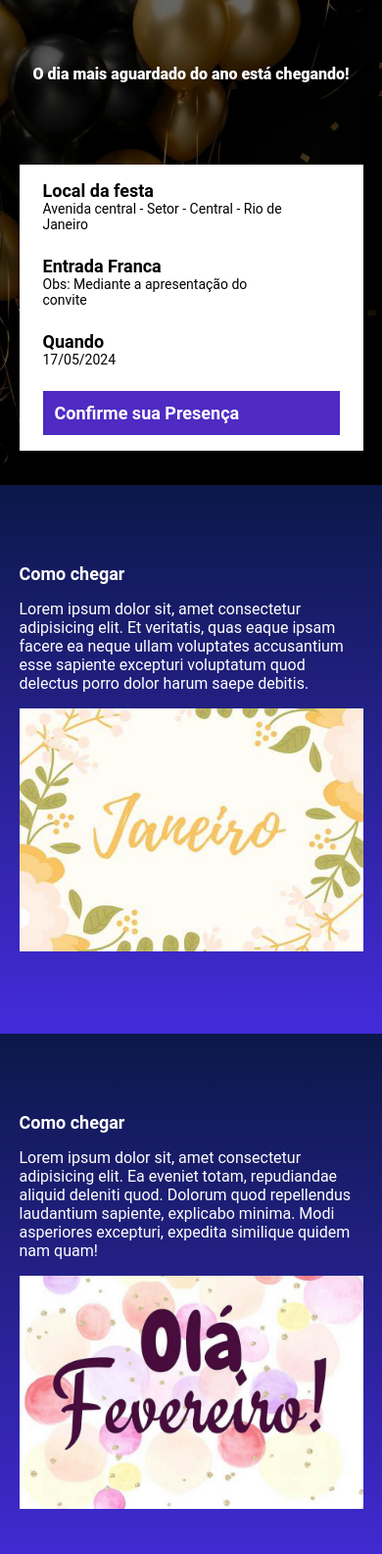
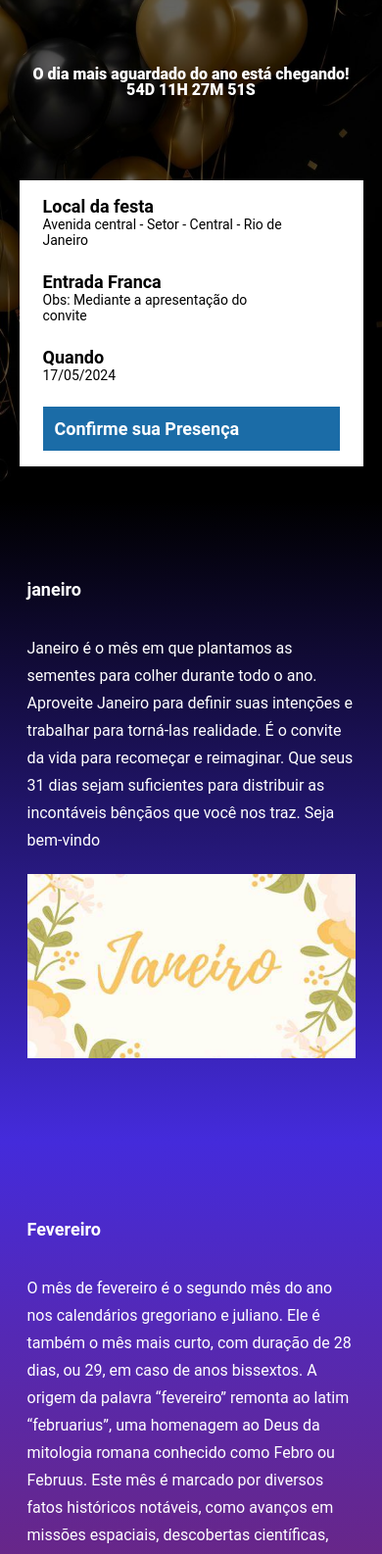
Before and after one commit to davisdeus/EBAC_countdown_22, a website built with Parcel: page src/index.html in a window 390 px wide. Shown: the part 151-1737 px from the top of the page at 98% size. Built offline with nearby package versions, Linux system fonts and the light colour scheme.

Commit message:
concluindo o background linear-gradient e criando a contagem regressiva

```diff
--- a/package.json
+++ b/package.json
@@ -4,6 +4,7 @@
   "description": "",
   "scripts": {
     "dev": "parcel src/index.html src/styles/style.scss src/scripts/script.js",
+    "build": "parcel build src/index.html",
     "test": "echo \"Error: no test specified\" && exit 1"
   },
   "author": "",
--- a/src/index.html
+++ b/src/index.html
@@ -11,6 +11,7 @@
     <link href="https://fonts.googleapis.com/css2?family=Roboto:wght@400;700;900&display=swap" rel="folha de estilo">
 
     <link rel="stylesheet" href="./styles/style.scss">
+    <link rel="stylesheet" href="https://unpkg.com/aos@next/dist/aos.css" />
 </head>
 
 <body>
@@ -18,7 +19,7 @@
         <div class="container">
             <img class="hero__logo" src="./images/logo.png" alt="logo">
             <p class="hero__text">
-                O dia mais aguardado do ano está chegando!
+                O dia mais aguardado do ano está chegando! <span id="contador"></span>
             </p>
 
             <div class="infoBar">
@@ -45,15 +46,16 @@
         </div>
     </header>
 
-    <section class="event event--comoChegar">
-        <div class="container">
+    <section class="event event--janeiro">
+        <div class="container" data-aos="fade-right">
             <div class="event__details">
-                <h2 class="event__details__title">Como chegar</h2>
+                <h2 class="event__details__title">janeiro</h2>
 
-                <p>
-                    Lorem ipsum dolor sit, amet consectetur adipisicing elit. Et veritatis, quas eaque ipsam facere ea
-                    neque ullam voluptates accusantium esse sapiente excepturi voluptatum quod delectus porro dolor
-                    harum saepe debitis.
+                <p class="event__details__description">
+                    Janeiro é o mês em que plantamos as sementes para colher durante todo o ano. Aproveite Janeiro para
+                    definir suas intenções e trabalhar para torná-las realidade. É o convite da vida para recomeçar e
+                    reimaginar. Que seus 31 dias sejam suficientes para distribuir as incontáveis bênçãos que você nos
+                    traz. Seja bem-vindo
                 </p>
             </div>
 
@@ -62,15 +64,18 @@
         </div>
     </section>
 
-    <section class="event event--comoChegar">
-        <div class="container">
+    <section class="event event--fevereiro event--image-left">
+        <div class="container" data-aos="fade-left">
             <div class="event__details">
-                <h2 class="event__details__title">Como chegar</h2>
+                <h2 class="event__details__title">Fevereiro</h2>
 
-                <p>
-                    Lorem ipsum dolor sit, amet consectetur adipisicing elit. Ea eveniet totam, repudiandae aliquid
-                    deleniti quod. Dolorum quod repellendus laudantium sapiente, explicabo minima. Modi asperiores
-                    excepturi, expedita similique quidem nam quam!
+                <p class="event__details__description">
+                    O mês de fevereiro é o segundo mês do ano nos calendários gregoriano e juliano. Ele é também o mês
+                    mais curto, com duração de 28 dias, ou 29, em caso de anos bissextos. A origem da palavra
+                    “fevereiro” remonta ao latim “februarius”, uma homenagem ao Deus da mitologia romana conhecido como
+                    Febro ou Februus. Este mês é marcado por diversos fatos históricos notáveis, como avanços em missões
+                    espaciais, descobertas científicas, atos de golpes de estado e celebrações como o Carnaval e o Dia
+                    do Frevo. Além disso, a Quarta-Feira de Cinzas marca o início do período de Quaresma.
                 </p>
             </div>
 
@@ -79,15 +84,15 @@
         </div>
     </section>
 
-    <section class="event event--comoChegar">
-        <div class="container">
+    <section class="event event--marco">
+        <div class="container" data-aos="fade-right">
             <div class="event__details">
-                <h2 class="event__details__title">Como chegar</h2>
+                <h2 class="event__details__title">Março</h2>
 
-                <p>
-                    Lorem, ipsum dolor sit amet consectetur adipisicing elit. Beatae quos accusamus molestiae
-                    dignissimos. Maiores expedita, asperiores dignissimos sequi repudiandae, itaque quisquam facilis
-                    tempore quas ipsum sit corporis culpa omnis quo!
+                <p class="event__details__description">
+                    Março, o terceiro mês do ano no calendário gregoriano, marca um período de transição e renovação.
+                    Com seus 31 dias, situa-se entre fevereiro e abril, simbolizando a passagem do inverno para a
+                    primavera no hemisfério norte.
                 </p>
             </div>
 
@@ -96,15 +101,18 @@
         </div>
     </section>
 
-    <section class="event event--comoChegar">
-        <div class="container">
+    <section class="event event--abril event--image-left">
+        <div class="container" data-aos="fade-left">
             <div class="event__details">
-                <h2 class="event__details__title">Como chegar</h2>
+                <h2 class="event__details__title">Abril</h2>
 
-                <p>
-                    Lorem, ipsum dolor sit amet consectetur adipisicing elit. Beatae quos accusamus molestiae
-                    dignissimos. Maiores expedita, asperiores dignissimos sequi repudiandae, itaque quisquam facilis
-                    tempore quas ipsum sit corporis culpa omnis quo!
+                <p class="event__details__description">
+                    O mês de abril traz consigo várias datas comemorativas e eventos importantes. Aqui estão algumas
+                    delas:
+
+                    Dia da Mentira (1º de abril): Uma data em que algumas pessoas fazem brincadeiras com os amigos.
+                    Dia Mundial de Conscientização do Autismo (2 de abril): Criado para combater o preconceito e
+                    discriminação em relação ao Transtorno do Espectro Autista (TEA).
                 </p>
             </div>
 
@@ -113,12 +121,12 @@
         </div>
     </section>
 
-    <section class="event event--comoChegar">
-        <div class="container">
+    <section class="event event--maio">
+        <div class="container" data-aos="fade-right">
             <div id="map" class="event__details">
-                <h2 class="event__details__title">Como chegar</h2>
+                <h2 class="event__details__title">Maio</h2>
 
-                <iframe class="event__details__description event__details__description__maps"
+                <iframe class=" event__details__maps"
                     src="https://www.google.com/maps/embed?pb=!1m28!1m12!1m3!1d416.0541745800246!2d-48.21822610631995!3d-7.218393306669226!2m3!1f0!2f0!3f0!3m2!1i1024!2i768!4f13.1!4m13!3e6!4m5!1s0x92d90dde5d8c4ffb%3A0x4a30e815e64dc4fc!2zQXJhZ3Vhw61uYSwgVE8!3m2!1d-7.191563299999999!2d-48.2094801!4m5!1s0x92d90f0cf73653cf%3A0x1ef6b27ca29ece02!2sComplexo%20Poliesportivo%20Pedro%20Quaresma%2C%20Av.%20Via%20Lago%2C%20Ch.%20Xixebal%2C%20Qd.%2002%2C%20s%2Fn%20-%20setor%20Mans%C3%B5es%20do%20Lago%2C%20Aragua%C3%ADna%20-%20TO!3m2!1d-7.2182581!2d-48.218100299999996!5e0!3m2!1spt-BR!2sbr!4v1711044823230!5m2!1spt-BR!2sbr"
                     style="border:0;" allowfullscreen="" loading="lazy" referrerpolicy="no-referrer-when-downgrade">
                 </iframe>
@@ -129,6 +137,7 @@
         </div>
     </section>
 
+    <script src="https://unpkg.com/aos@next/dist/aos.js"></script>
     <script src="./scripts/script.js"></script>
 </body>
 
--- a/src/scripts/script.js
+++ b/src/scripts/script.js
@@ -0,0 +1,41 @@
+
+AOS.init();
+
+const dateEvent = new Date("may 17, 2024 12:00:00");
+// const dataDoEvento = new Date("may 17, 2024 12:00:00");
+const timeStampEvent = dateEvent.getTime();
+// const horaDoEvento = dataDoEvento.getTime();
+
+const countingTheHours = setInterval(function () {
+    const now = new Date();
+    // const agora = new Date();
+    const timeStampCurrent = now.getTime();
+    // const dataAtual = agora.getTime();
+
+    const distanceToTheEvent = timeStampEvent - timeStampCurrent;
+    // const distanciaParaOEvento = horaDoEvento - dataAtual;
+
+
+    const dayIsMs = 1000 * 60 * 60 * 24;
+    const hoursIsMs = 1000 * 60 * 60;
+    const minutesIsMs = 1000 * 60;
+    const secondsIsMs = 1000;
+
+    const daysToEvent = Math.floor(distanceToTheEvent / dayIsMs);
+    const hoursToEvent = Math.floor((distanceToTheEvent % dayIsMs) / hoursIsMs);
+    const minutesToEvent = Math.floor((distanceToTheEvent % hoursIsMs) / minutesIsMs);
+    const secondsToEvent = Math.floor((distanceToTheEvent % minutesIsMs) / secondsIsMs);
+
+    console.log(daysToEvent);
+    console.log(hoursToEvent);
+    console.log(minutesToEvent);
+    console.log(secondsToEvent);
+
+    document.getElementById('contador').innerHTML = `${daysToEvent}D ${hoursToEvent}H ${minutesToEvent}M ${secondsToEvent}S`
+
+    if (distanceToTheEvent < 0) {
+        clearInterval(countingTheHours);
+        document.getElementById('contador').innerHTML = `O dia tão esperado chegou, 17 de maio de 2024!`;
+    }
+
+}, 1000);
--- a/src/styles/_event.scss
+++ b/src/styles/_event.scss
@@ -3,38 +3,53 @@
 .event {
     padding: 80px 0;
 
-    &--comoChegar {
-        background-image: linear-gradient(variables.$darkBlue1, variables.$perple);
+    &--janeiro {
+        background-image: linear-gradient(variables.$secondaryTextColor, variables.$perple);
 
     }
 
-    &--comoChegar {
-        background-image: linear-gradient(variables.$darkBlue1, variables.$perple);
+    &--fevereiro {
+        background-image: linear-gradient(variables.$perple, variables.$darkRed);
 
     }
 
-    &--comoChegar {
-        background-image: linear-gradient(variables.$darkBlue1, variables.$perple);
+    &--marco {
+        background-image: linear-gradient(variables.$darkRed, variables.$darkYellow);
 
     }
 
-    &--comoChegar {
-        background-image: linear-gradient(variables.$darkBlue1, variables.$perple);
+    &--abril {
+        background-image: linear-gradient(variables.$darkYellow, variables.$pink);
 
+    }
+
+    &--maio {
+        background-image: linear-gradient(variables.$pink, variables.$darkBlue2);
+
+    }
+
+    &--image-left {
+        .container {
+            flex-direction: row-reverse;
+        }
     }
 
     .container {
         display: flex;
+        gap: 40px;
 
     }
 
     &__image {
-        max-width: 360px;
-        max-height: 300px;
+        width: 360px;
+        max-width: 100%;
+        aspect-ratio: 16 / 9;
+        object-fit: cover;
+        object-position: center;
+
     }
 
     &__details {
-        margin-right: 40px;
 
         &__title {
             color: variables.$textColor;
@@ -48,26 +63,31 @@
         }
     }
 
-    @media (max-width: 640px) {
+    @media (max-width: 760px) {
+
         .container {
             display: block;
+            padding: 0 8px;
 
         }
 
         &__details {
-            margin-right: 0;
-            margin-bottom: 16px;
 
 
-            &__description {}
+            &__description {
+                padding: 20px 0;
+                line-height: 28px;
+            }
 
             &__maps {
-                max-width: 288px;
+                max-width: 100%;
+                padding-bottom: 16px;
+
             }
         }
 
         &__image {
-            width: 100%;
+            margin-left: 0;
         }
 
 
--- a/src/styles/_hero.scss
+++ b/src/styles/_hero.scss
@@ -39,7 +39,7 @@
         width: 250px;
     }
 
-    @media (max-width: 640px) {
+    @media (max-width: 760px) {
         padding: 35px 0;
 
         &__logo {
--- a/src/styles/_variables.scss
+++ b/src/styles/_variables.scss
@@ -5,4 +5,4 @@ $darkRed: #89223B;
 $darkYellow: #9C791D;
 $pink: #89223B;
 $perple: #442BDB;
-$darkBlue3: #1B6CA7;
+$darkBlue2: #1B6CA7;
--- a/src/styles/components/_buttons.scss
+++ b/src/styles/components/_buttons.scss
@@ -10,7 +10,7 @@
 
     &--primary {
         color: #fff;
-        background-color: #4f2AC3;
+        background-color: variables.$darkBlue2;
 
     }
 
```
